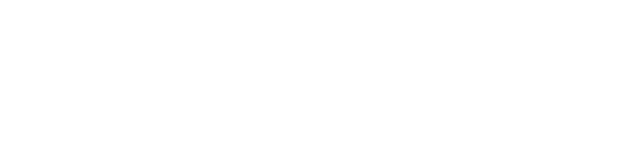
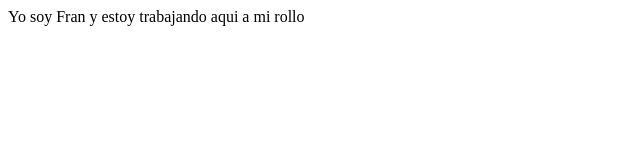
Before and after one commit to jocarsa/solucion1, a plain HTML site: page index.html in a window 1280 px wide. Shown: the whole page, without its empty margins (0-640 px from the left). Drawn offline with Linux system fonts and the light colour scheme.

Commit message:
Fran empieza a trabajar

```diff
--- a/index.html
+++ b/index.html
@@ -4,7 +4,7 @@
 	</head>
 	<body>
 		<!-- Aqui va a trabajar Fran -->
-
+		Yo soy Fran y estoy trabajando aqui a mi rollo
 		<!-- Aqui va a trabajar Raul -->
 
 		<!-- Aqui va a trabajar Gabri -->
```
